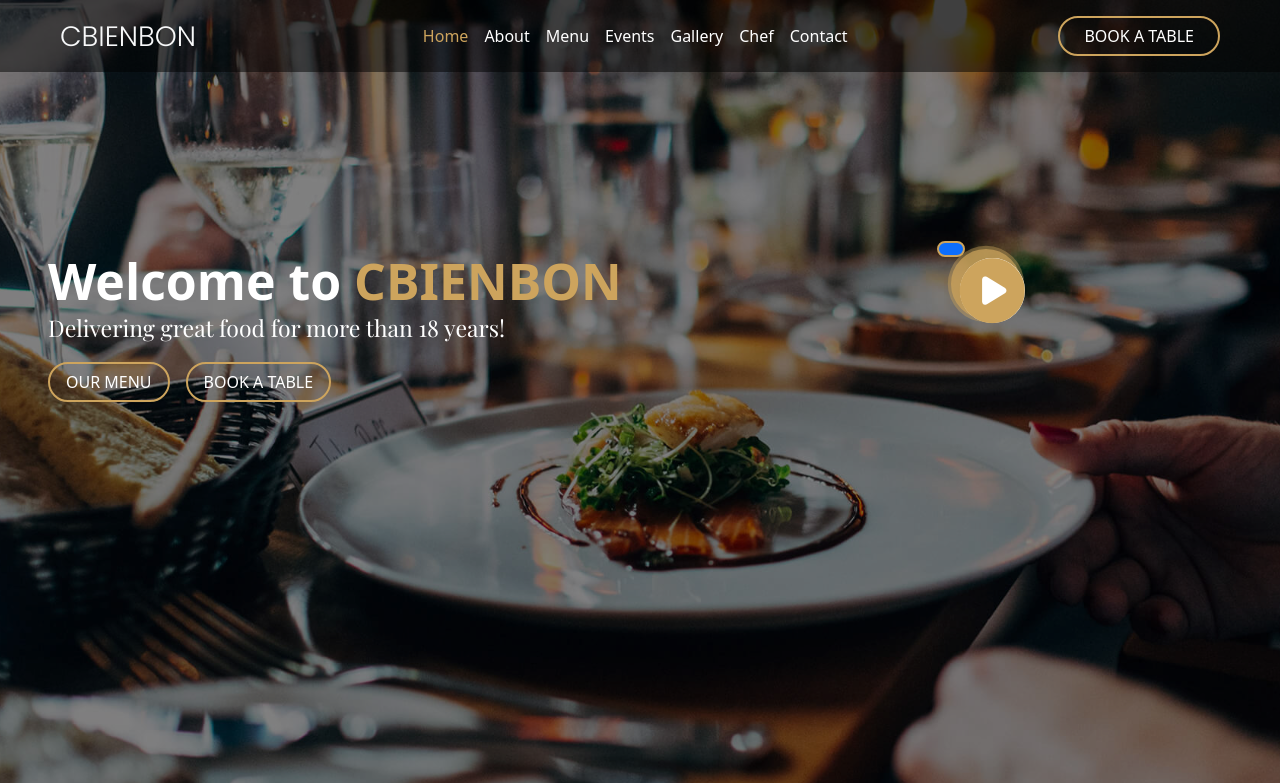
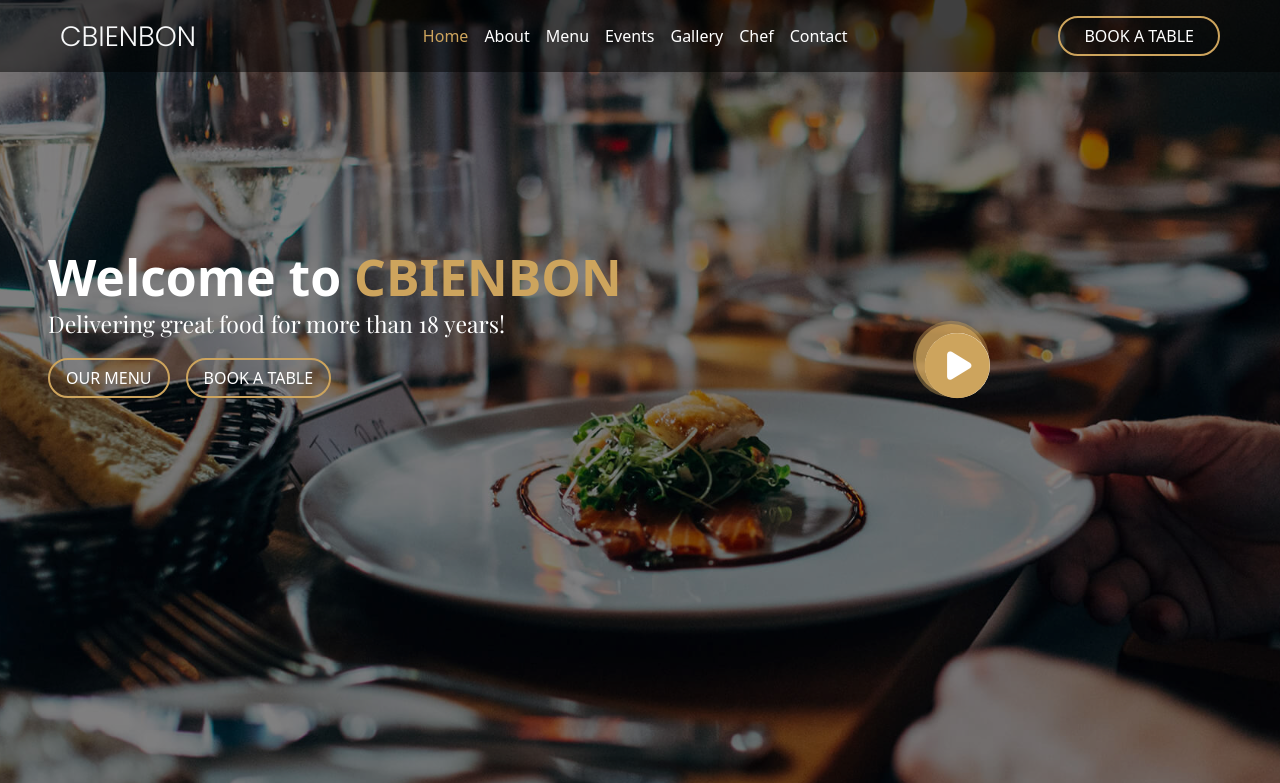
Before and after one commit to robindkns/ProjetCBienBon_HTML-CSS-Bootstrap, a website: page index.html in a window 1280 px wide. Shown: the top 783 px of the page. Drawn offline with nearby package versions, Linux system fonts and the light colour scheme; files whose address does not match are found by name; a web font is replaced by a local one.

Commit message:
Avancements

```diff
--- a/index.html
+++ b/index.html
@@ -59,21 +59,16 @@
             </div>
             <div class="playButton">
                 <!-- Button trigger modal -->
-                <button type="button" class="btn btn-primary" data-bs-toggle="modal" data-bs-target="#exampleModal">
+                <div data-bs-toggle="modal" data-bs-target="#exampleModal">
                     <i class="fa-sharp fa-solid fa-circle-play" style="color: #cda45d;"></i>
                     <div class="spinner-grow loading" role="status"></div>
-                </button>
+                </div>
 
                 <!-- Modal -->
                 <div class="modal fade " id="exampleModal" tabindex="-1" aria-labelledby="exampleModalLabel" aria-hidden="true">
                     <div class="modal-dialog modal-dialog-centered">
                     <div class="modal-content">
-                        <div class="modal-header">
-                            <button type="button" class="btn-close" data-bs-dismiss="modal" aria-label="Close"></button>
-                        </div>
-                        <div class="modal-body">
-                                <iframe width="560" height="315" src="https://www.youtube.com/embed/cW4uZq1nvCw?si=bSVj-bfxtY_WeEWp" title="YouTube video player" frameborder="0" allow="accelerometer; autoplay; clipboard-write; encrypted-media; gyroscope; picture-in-picture; web-share" allowfullscreen></iframe>
-                        </div>
+                        <iframe width="560" height="315" src="https://www.youtube.com/embed/cW4uZq1nvCw?si=bSVj-bfxtY_WeEWp" title="YouTube video player" frameborder="0" allow="accelerometer; autoplay; clipboard-write; encrypted-media; gyroscope; picture-in-picture; web-share" allowfullscreen></iframe>
                     </div>
                     </div>
                 </div>
--- a/public/src/sass/modules/_header.sass
+++ b/public/src/sass/modules/_header.sass
@@ -63,8 +63,8 @@ nav .btn:hover
         color: white
 
 .playButton
-    margin-top: 50%
-    z-index: 0
+    display: flex
+    align-items: flex-end
     i
         background-color: white
         border-radius: 50%
@@ -79,10 +79,6 @@ nav .btn:hover
         color: $ocre
         width: 70px
         height: 70px
-        display: flex
-        justify-content: center
-        align-items: center
-        position: absolute
         box-shadow: 0 0 0 0.2em rgba(#cca35e, 0.5)
 
 
```
Also changed, not shown: public/css/app.css, 1 other file.
